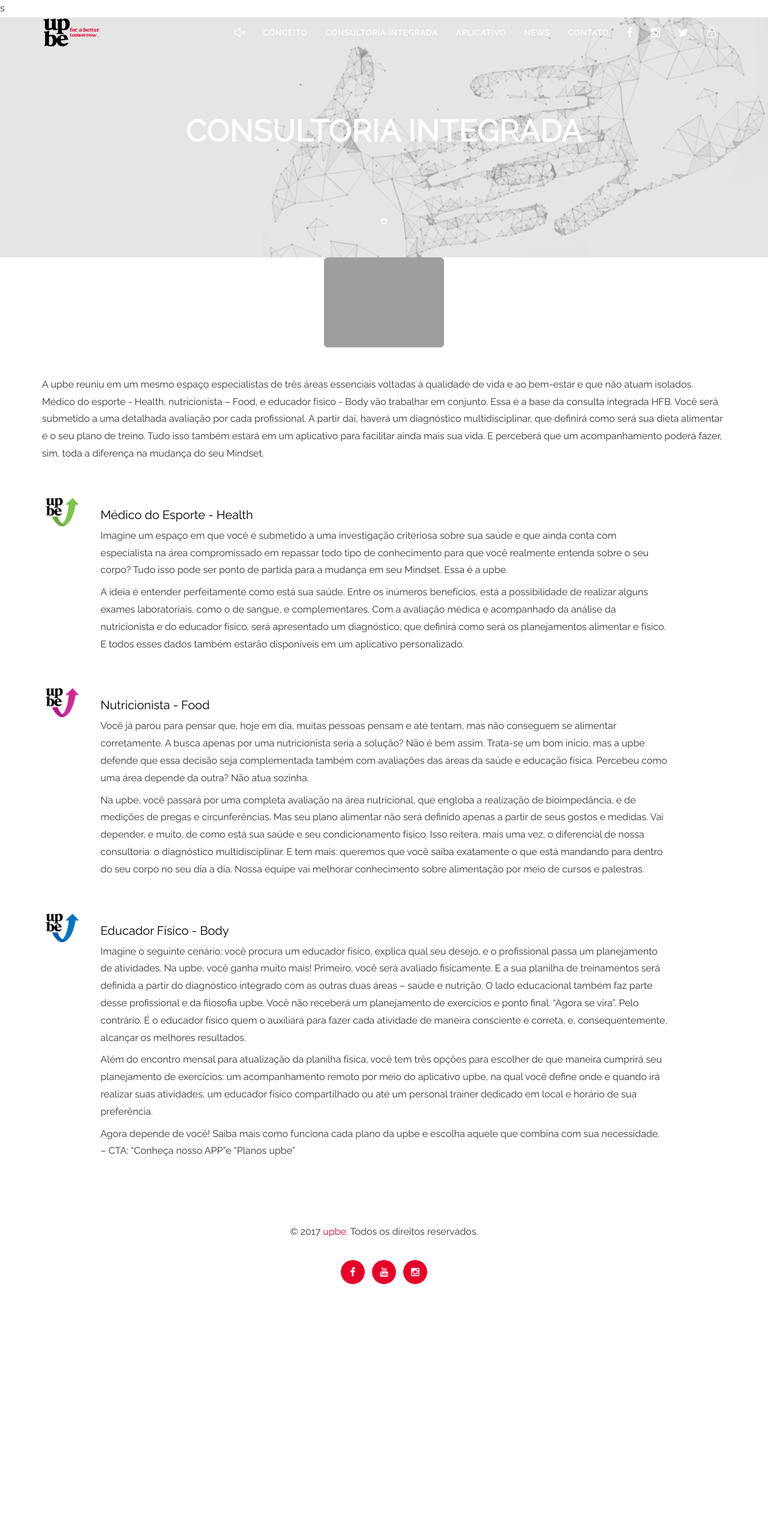
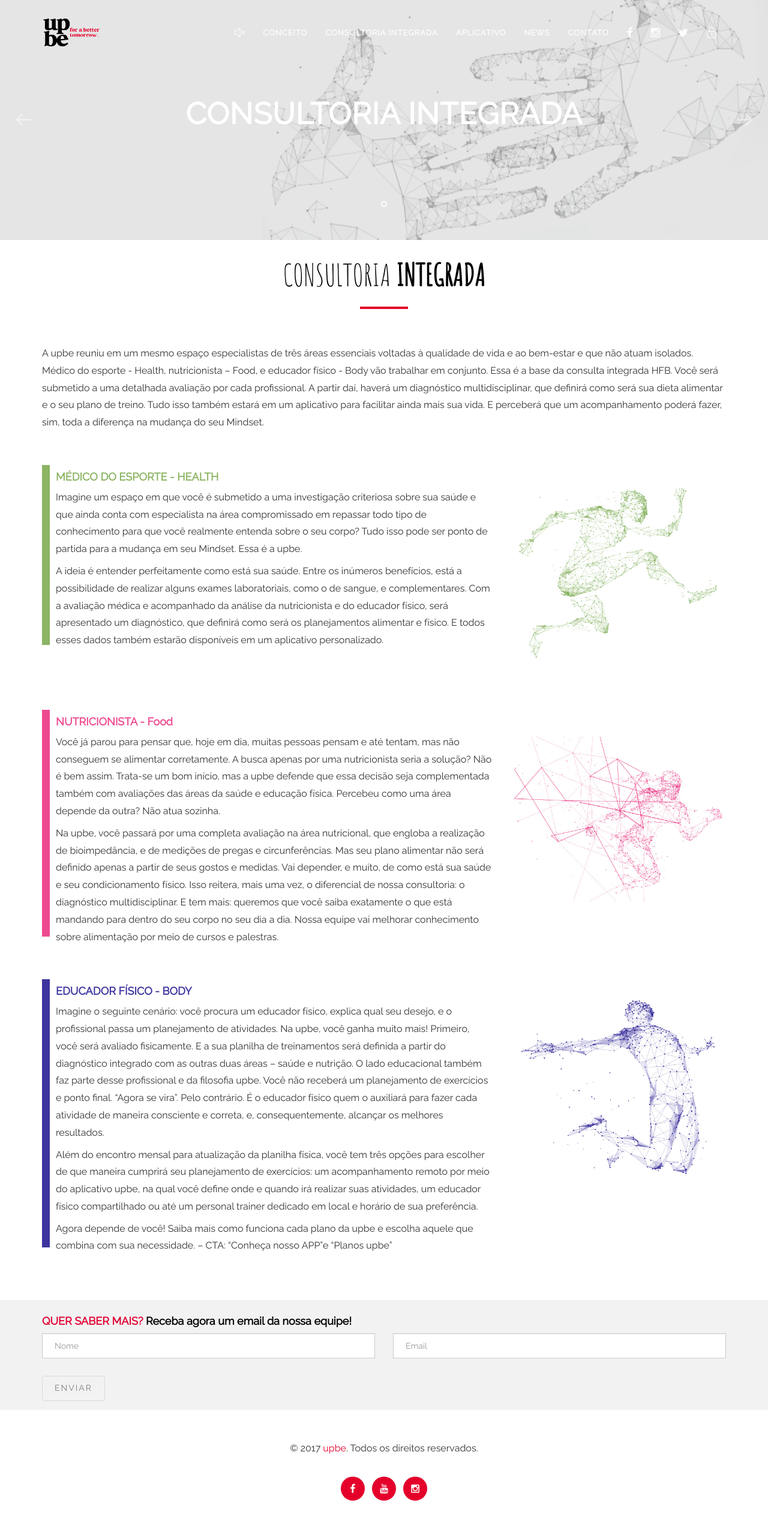
Before and after one commit to fpwebdigital/upbe, a PHP site: page /consultoria.html in a window 1280 px wide. Shown: the whole page at 60% size. Before the commit the page ends 2140 px from the top, so only its background shows below. Run offline with PHP 8.4, Linux system fonts and the light colour scheme; some web fonts are replaced; grey boxes are pictures that could not be loaded.

Commit message:
Alteração da página Consultoria Integrada

```diff
--- a/consultoria.html
+++ b/consultoria.html
@@ -11,7 +11,7 @@
 	<meta name="description" content="upbe" />
 	<meta name="keywords" content="upbe" />
 	<meta name="author" content="upbe" />
-s
+
   <!-- Facebook and Twitter integration -- t>
 	<meta property="og:title" content=""/>
 	<meta property="og:image" content=""/>
@@ -103,18 +103,21 @@
 		</div>
 	</section>
 
+
+
+
 	<section id="upbe-page-consultoria" style="padding-bottom: 0em;">
 		<div class="container">
 
 			<div class="row" id="team">
 				<div class="col-md-12">
 
-					<div class="row row-bottom-padded-lg">
-						<div class="col-md-12 text-center ">
-							<img src="images/img_7.jpg" class="img-responsive img-rounded" alt="Person" style="filter: grayscale(0%); width: 200px; margin: 0 auto;">
+
+					<div class="row">
+						<div class="col-md-12 section-heading text-center">
+							<h2>Consultoria <span class="span-title">Integrada</span></h2>
 
 						</div>
-
 					</div>
 
 					<div class="row row-bottom-padded-lg">
@@ -127,50 +130,71 @@
 					</div>
 
 					<div class="row row-bottom-padded-lg" id="health">
-						<div class="col-md-1 text-center ">
-							<div class="person">
-								<img src="images/img_8_1.png" class="img-responsive img-rounded" alt="Médico do Esporte" width="60px" style="margin: 0 auto;">
-								<!--<div class="position">Médico do Esporte</div>-->
-							</div>
-						</div>
-						<div class="col-md-10 text-left ">
-							<h3>Médico do Esporte - Health</h3>
+						<div class="col-md-8 text-left ">
+							<div id="tarja-vert-verde"></div>
+							<h4 class="verde">MÉDICO DO ESPORTE - HEALTH</h4>
 							<p>Imagine um espaço em que você é submetido a uma investigação criteriosa sobre sua saúde e que ainda conta com especialista na área compromissado em repassar todo tipo de conhecimento para que você realmente entenda sobre o seu corpo? Tudo isso pode ser ponto de partida para a mudança em seu Mindset. Essa é a upbe.</p>
 							<p>A ideia é entender perfeitamente como está sua saúde. Entre os inúmeros benefícios, está a possibilidade de realizar alguns exames laboratoriais, como o de sangue, e complementares. Com a avaliação médica e acompanhado da análise da nutricionista e do educador físico, será apresentado um diagnóstico, que definirá como será os planejamentos alimentar e físico. E todos esses dados também estarão disponíveis em um aplicativo personalizado.</p>
 						</div>
+
+						<div class="col-md-4 text-left ">
+							<img src="images/integrada-verde.jpg" class="img-responsive" alt="">
+						</div>
 					</div>
+
+
 					<div class="row row-bottom-padded-lg" id="food">
-						<div class="col-md-1 text-center ">
-							<div class="person">
-								<img src="images/img_9_1.png" class="img-responsive img-rounded" alt="Nutricionista" width="60px" style="margin: 0 auto;">
+						<div class="col-md-8 text-left ">
+							<div id="tarja-vert-rosa"></div>
+							<h4 class="rosa">NUTRICIONISTA - Food</h4>
 
-							</div>
-						</div>
-						<div class="col-md-10 text-left ">
-							<h3>Nutricionista - Food</h3>
 							<p>Você já parou para pensar que, hoje em dia, muitas pessoas pensam e até tentam, mas não conseguem se alimentar corretamente. A busca apenas por uma nutricionista seria a solução? Não é bem assim. Trata-se um bom início, mas a upbe defende que essa decisão seja complementada também com avaliações das áreas da saúde e educação física. Percebeu como uma área depende da outra? Não atua sozinha.</p>
 							<p>Na upbe, você passará por uma completa avaliação na área nutricional, que engloba a realização de bioimpedância, e de medições de pregas e circunferências. Mas seu plano alimentar não será definido apenas a partir de seus gostos e medidas. Vai depender, e muito, de como está sua saúde e seu condicionamento físico. Isso reitera, mais uma vez, o diferencial de nossa consultoria: o diagnóstico multidisciplinar. E tem mais: queremos que você saiba exatamente o que está mandando para dentro do seu corpo no seu dia a dia. Nossa equipe vai melhorar conhecimento sobre alimentação por meio de cursos e palestras.</p>
 
 						</div>
-
+						<div class="col-md-4 text-left ">
+							<img src="images/integrada-rosa.jpg" class="img-responsive" alt="">
+						</div>
 					</div>
 					<div class="row row-bottom-padded-lg" id="body">
-						<div class="col-md-1 text-center ">
-							<div class="person">
-								<img src="images/img_10_1.png" class="img-responsive img-rounded" alt="Personal Trainer" width="60px" style="margin: 0 auto;">
-							</div>
-						</div>
-						<div class="col-md-10 text-left ">
-							<h3>Educador Físico - Body</h3>
+						<div class="col-md-8 text-left ">
+							<div id="tarja-vert-azul"></div>
+							<h4 class="azul">EDUCADOR FÍSICO - BODY</h4>
 							<p>Imagine o seguinte cenário: você procura um educador físico, explica qual seu desejo, e o profissional passa um planejamento de atividades. Na upbe, você ganha muito mais! Primeiro, você será avaliado fisicamente. E a sua planilha de treinamentos será definida a partir do diagnóstico integrado com as outras duas áreas – saúde e nutrição. O lado educacional também faz parte desse profissional e da filosofia upbe. Você não receberá um planejamento de exercícios e ponto final. “Agora se vira”. Pelo contrário. É o educador físico quem o auxiliará para fazer cada atividade de maneira consciente e correta, e, consequentemente, alcançar os melhores resultados.</p>
 							<p>Além do encontro mensal para atualização da planilha física, você tem três opções para escolher de que maneira cumprirá seu planejamento de exercícios: um acompanhamento remoto por meio do aplicativo upbe, na qual você define onde e quando irá realizar suas atividades, um educador físico compartilhado ou até um personal trainer dedicado em local e horário de sua preferência.</p>
 							<p>Agora depende de você! Saiba mais como funciona cada plano da upbe e escolha aquele que combina com sua necessidade. – CTA: “Conheça nosso APP”e “Planos upbe”</p>
+						</div>
+						<div class="col-md-4 text-left ">
+							<img src="images/integrada-azul.jpg" class="img-responsive" alt="">
 						</div>
 					</div>
 				</div>
 			</div>
 		</div>
 	</section>
+
+
+	<div id="tarja-news">
+		<section>
+			<div class="container">
+				<div class="row">
+					<div class="col-md-12">
+						<h4 class="vermelho">QUER SABER MAIS? <span class="preto">Receba agora um email da nossa equipe!</span> </h4>
+					</div>
+					<div class="col-md-6 col-sm-6">
+						<input type="text" class="form-control" id="" placeholder="Nome" style="border-radius: 0px">
+					</div>
+					<div class="col-md-6 col-sm-6">
+						<input type="email" class="form-control" id="" placeholder="Email" style="border-radius: 0px">
+					</div>
+					<div class="col-md-12">
+						<br>
+						<button type="button" class="btn btn-primary">ENVIAR</button>
+					</div>
+				</div>
+			</div>
+		</section>
+	</div>
 
 	<footer id="footer" role="contentinfo">
 		<div class="container">
--- a/css/style.css
+++ b/css/style.css
@@ -46,8 +46,73 @@
   font-family: "Raleway", "Source Sans Pro", Arial, sans-serif;
   font-weight: 400; }
 
+#tarja-news{
+  background-color: #f2f2f2;
+  position: relative;
+  width: 100%;
+  height: auto;
+  padding: 15px;
+  margin-top: 20px;
+}
+
 h2 {
   font-family: 'Amatic SC'; }
+
+.preto{
+  color: #000000;
+  font-weight: bold;
+}
+
+.verde{
+  color: #8bb463;
+  font-weight: bold;
+}
+
+#tarja-vert-verde{
+  background-color: #8bb463;
+  width: 13px;
+  height: 300px;
+  position: relative;
+  float: left;
+  margin-right: 10px;
+}
+
+#tarja-vert-rosa{
+  background-color: #ed4990;
+  width: 13px;
+  height: 378px;
+  position: relative;
+  float: left;
+  margin-right: 10px;
+}
+
+#tarja-vert-azul{
+  background-color: #3d349f;
+  width: 13px;
+  height: 447px;
+  position: relative;
+  float: left;
+  margin-right: 10px;
+}
+
+.rosa{
+  color: #ed4990;
+  font-weight: bold;
+}
+
+.txt-peq{
+  font-size: 14px;
+}
+
+.azul{
+  color: #3d349f;
+  font-weight: bold;
+}
+.vermelho{
+  color: #df0031;
+  font-weight: bold;
+}
+
 
 h3 {
   font-size: 20px !important; }
@@ -421,7 +486,7 @@
       background: rgba(255, 255, 255, 0.8);
       position: absolute;
       width: 100%;
-      height: 100%;
+      height: 90%;
       opacity: 0;
       transition: all ease 0.5s;
       -webkit-transition: all ease 0.5s;
```
Also changed, not shown: index.html (+45 -27 lines), images/integrada-azul.jpg (added), images/integrada-rosa.jpg (added), images/integrada-verde.jpg (added).
